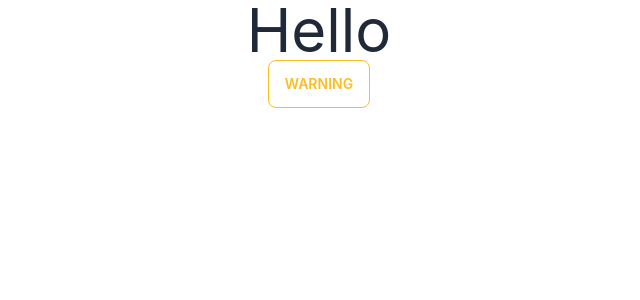
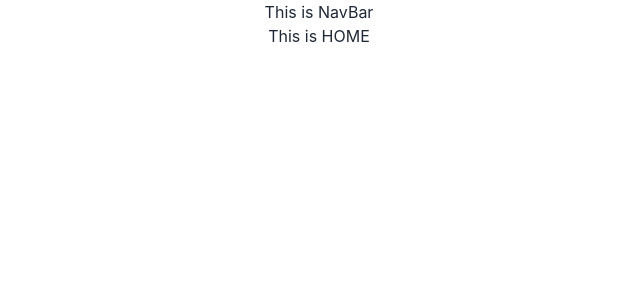
Before and after one commit to Mohammed-Ibrahim-15/is-cloud-kitchen-client-side, a React (Create React App) app: page / in a window 1280 px wide. Shown: the top 300 px of the page, without its empty margins (321-961 px from the left). Built offline with nearby package versions, Linux system fonts and the light colour scheme.

Commit message:
context added

```diff
--- a/src/App.js
+++ b/src/App.js
@@ -1,10 +1,13 @@
+import { RouterProvider } from 'react-router-dom';
 import './App.css';
+import { routes } from './components/Routes/Routes/Routes';
 
 function App() {
   return (
     <div className="App">
-      <h1 className='text-6xl'>Hello</h1>
-      <button className="btn btn-outline btn-warning">Warning</button>
+      <RouterProvider router={routes}>
+
+      </RouterProvider>
     </div>
   );
 }
--- /dev/null
+++ b/src/components/Home/Home/Home.js
@@ -0,0 +1,15 @@
+import React, { useContext } from 'react';
+import { AuthContext } from '../../../context/AuthProvider/AuthProvider';
+
+const Home = () => {
+    const { user } = useContext(AuthContext)
+    console.log(user)
+    return (
+        <div>
+            <h1>This is HOME</h1>
+
+        </div>
+    );
+};
+
+export default Home;
--- /dev/null
+++ b/src/components/layout/Main.js
@@ -0,0 +1,14 @@
+import React from 'react';
+import { Outlet } from 'react-router-dom';
+import Navbar from '../Navbar/Navbar';
+
+const Main = () => {
+    return (
+        <div>
+            <Navbar></Navbar>
+            <Outlet></Outlet>
+        </div>
+    );
+};
+
+export default Main;
--- /dev/null
+++ b/src/context/AuthProvider/AuthProvider.js
@@ -0,0 +1,18 @@
+import React, { createContext } from 'react';
+import { getAuth } from 'firebase/auth'
+import app from '../../firebase/firebase.config';
+
+export const AuthContext = createContext()
+const auth = getAuth(app)
+
+const AuthProvider = ({ children }) => {
+    const user = 'Salim'
+    const authInfo = { user }
+    return (
+        <AuthContext.Provider value={authInfo}>
+            {children}
+        </AuthContext.Provider>
+    );
+};
+
+export default AuthProvider;
--- a/src/index.js
+++ b/src/index.js
@@ -3,11 +3,14 @@ import ReactDOM from 'react-dom/client';
 import './index.css';
 import App from './App';
 import reportWebVitals from './reportWebVitals';
+import AuthProvider from './context/AuthProvider/AuthProvider';
 
 const root = ReactDOM.createRoot(document.getElementById('root'));
 root.render(
   <React.StrictMode>
-    <App />
+    <AuthProvider>
+      <App />
+    </AuthProvider>
   </React.StrictMode>
 );
 
```
Also changed, not shown: src/components/Routes/Routes/Routes.js (+16 -0 lines).
